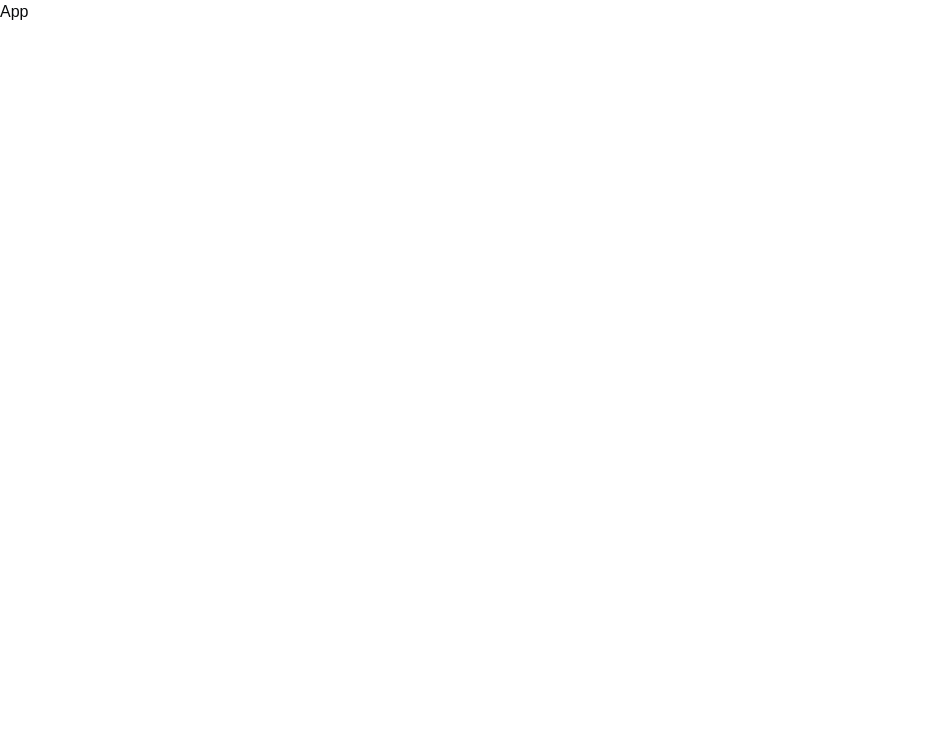
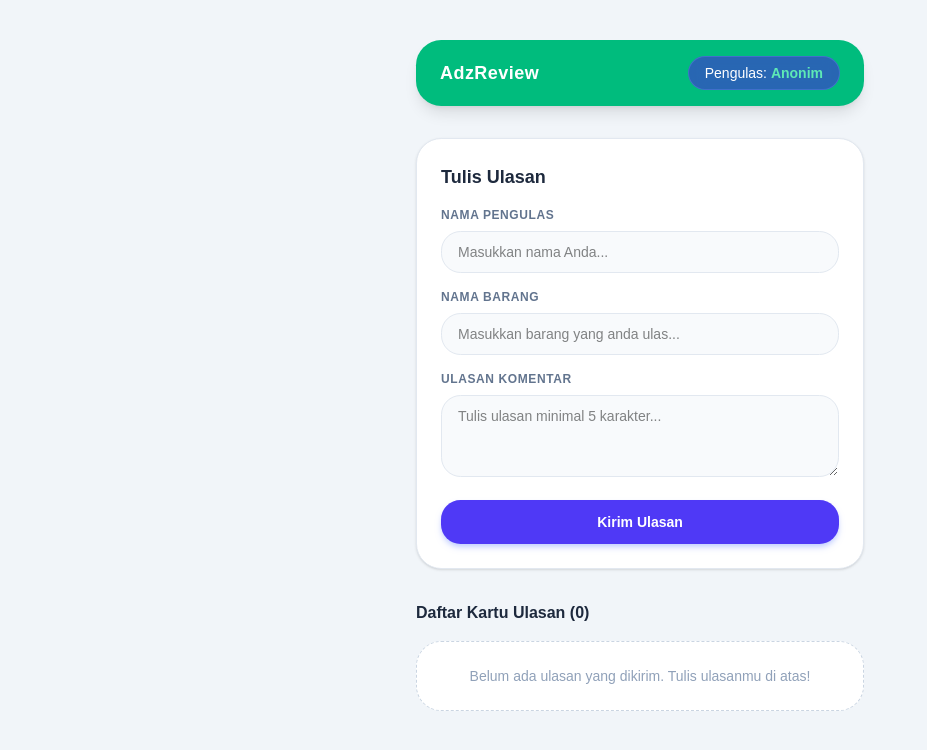
Before and after one commit to GarudaPratama/state-management-with-hooks-main-garuda, a React (Vite) app: page / in a window 1280 px wide. Shown: the top 750 px of the page, without its empty margins (0-927 px from the left). Built offline with nearby package versions, Linux system fonts and the light colour scheme.

Commit message:
Push Tugas useReducer & useContext

```diff
--- a/src/App.jsx
+++ b/src/App.jsx
@@ -1,5 +1,19 @@
-function App() {
-  return <div>App</div>;
+import React from 'react';
+import { ReviewProvider } from './context/ReviewContext';
+import Navbar from './components/Navbar';
+import ReviewForm from './components/ReviewForm';
+import ReviewCard from './components/ReviewCard';
+
+export default function App() {
+  return (
+    <ReviewProvider>
+      <div className="min-h-screen bg-slate-100 py-10 px-4">
+        <div className="max-w-md mx-auto">
+          <Navbar />
+          <ReviewForm />
+          <ReviewCard />
+        </div>
+      </div>
+    </ReviewProvider>
+  );
 }
-
-export default App;
--- /dev/null
+++ b/src/components/Navbar.jsx
@@ -0,0 +1,18 @@
+import React from 'react';
+import { useReview } from '../context/ReviewContext';
+
+export default function Navbar() {
+  const { state } = useReview();
+
+  return (
+    <nav className="bg-emerald-500 text-white px-6 py-4 rounded-2xl shadow-lg mb-8 flex justify-between items-center">
+      <div className="flex items-center gap-2">
+
+        <h1 className="text-lg font-bold tracking-wide">AdzReview</h1>
+      </div>
+      <div className="bg-indigo-700/60 px-4 py-1.5 rounded-full text-sm backdrop-blur-sm border border-indigo-400/30">
+        Pengulas: <span className="font-semibold text-emerald-300">{state.userName || 'Anonim'}</span>
+      </div>
+    </nav>
+  );
+}
--- /dev/null
+++ b/src/components/ReviewCard.jsx
@@ -0,0 +1,57 @@
+import React from 'react';
+import { useReview } from '../context/ReviewContext';
+
+export default function ReviewCard() {
+  const { state } = useReview();
+
+  return (
+    <div className="space-y-4">
+      <h3 className="text-base font-bold text-slate-800 flex items-center justify-between">
+        <span>Daftar Kartu Ulasan ({state.reviews.length})</span>
+        {state.userName && (
+          <span className="text-xs font-normal text-slate-500">
+            Ketikan Nama: <strong className="text-indigo-600">{state.userName}</strong>
+          </span>
+        )}
+      </h3>
+
+
+      {state.reviews.length === 0 ? (
+        <div className="bg-white border border-dashed border-slate-300 p-6 rounded-2xl text-center text-slate-400 text-sm">
+          Belum ada ulasan yang dikirim. Tulis ulasanmu di atas!
+        </div>
+      ) : (
+
+        state.reviews.map((item) => (
+          <div
+            key={item.id}
+            className="bg-white border border-slate-200 p-5 rounded-2xl shadow-sm hover:shadow-md transition"
+          >
+            <div className="flex items-center justify-between mb-3">
+              <div className="flex items-center gap-3">
+                <div className="w-9 h-9 rounded-full bg-indigo-100 text-indigo-600 font-bold flex items-center justify-center text-sm">
+                  {item.userName.charAt(0).toUpperCase()}
+                </div>
+                <div>
+                  <h4 className="font-semibold text-slate-800 text-sm leading-none">
+                    {item.userName}
+                  </h4>
+                  <span className="text-[10px] text-slate-400">Pengulas Terverifikasi</span>
+                </div>
+              </div>
+              <span className="text-xs text-slate-400">{item.date}</span>
+            </div>
+
+            <p className="text-slate-600 text-[11px] leading-relaxed mb-4">
+              <span>Mengulas: </span><span className='text-blue-500'>{item.item}</span>
+            </p>
+
+            <p className="text-slate-600 text-sm leading-relaxed bg-slate-50 p-3 rounded-xl border border-slate-100">
+              "{item.comment}"
+            </p>
+          </div>
+        ))
+      )}
+    </div>
+  );
+}
--- /dev/null
+++ b/src/components/ReviewForm.jsx
@@ -0,0 +1,101 @@
+import React from 'react';
+import { useReview } from '../context/ReviewContext';
+
+export default function ReviewForm() {
+  const { state, dispatch } = useReview();
+
+  const handleSubmit = (e) => {
+    e.preventDefault();
+
+    if (state.comment.trim().length < 5) {
+      dispatch({
+        type: 'SUBMIT_ERROR',
+        payload: 'Komentar terlalu pendek! Minimal 5 karakter.',
+      });
+      return;
+    }
+
+    dispatch({ type: 'SUBMIT_START' });
+
+    setTimeout(() => {
+      dispatch({ type: 'SUBMIT_SUCCESS' });
+    }, 1500);
+  };
+
+  return (
+    <form onSubmit={handleSubmit} className="bg-white border border-slate-200 p-6 rounded-2xl shadow-sm mb-8">
+      <h2 className="text-lg font-bold text-slate-800 mb-4">Tulis Ulasan</h2>
+
+      <div className="mb-4">
+        <label className="block text-xs font-semibold text-slate-500 uppercase tracking-wider mb-2">
+          Nama Pengulas
+        </label>
+        <input
+          type="text"
+          value={state.userName}
+          onChange={(e) => dispatch({ type: 'SET_USER_NAME', payload: e.target.value })}
+          placeholder="Masukkan nama Anda..."
+          className="w-full px-4 py-2.5 bg-slate-50 border border-slate-200 rounded-xl text-sm focus:outline-none focus:ring-2 focus:ring-indigo-500 focus:bg-white transition"
+        />
+      </div>
+
+      <div className="mb-4">
+        <label className="block text-xs font-semibold text-slate-500 uppercase tracking-wider mb-2">
+          Nama Barang
+        </label>
+        <input
+          type="text"
+          value={state.item}
+          onChange={(e) => dispatch({ type: 'SET_ITEM', payload: e.target.value })}
+          placeholder="Masukkan barang yang anda ulas..."
+          className="w-full px-4 py-2.5 bg-slate-50 border border-slate-200 rounded-xl text-sm focus:outline-none focus:ring-2 focus:ring-indigo-500 focus:bg-white transition"
+        />
+      </div>
+
+
+      <div className="mb-4">
+        <label className="block text-xs font-semibold text-slate-500 uppercase tracking-wider mb-2">
+          Ulasan Komentar
+        </label>
+        <textarea
+          rows="3"
+          value={state.comment}
+          onChange={(e) => dispatch({ type: 'SET_COMMENT', payload: e.target.value })}
+          placeholder="Tulis ulasan minimal 5 karakter..."
+          disabled={state.isLoading}
+          className="w-full px-4 py-2.5 bg-slate-50 border border-slate-200 rounded-xl text-sm focus:outline-none focus:ring-2 focus:ring-indigo-500 focus:bg-white transition disabled:opacity-50 disabled:cursor-not-allowed"
+        />
+      </div>
+
+
+      {state.error && (
+        <div className="mb-4 p-3 bg-red-50 border border-red-200 rounded-xl text-xs text-red-600 font-medium flex items-center gap-2">
+          <span>⚠️</span> {state.error}
+        </div>
+      )}
+
+
+      {state.isSuccess && (
+        <div className="mb-4 p-3 bg-emerald-50 border border-emerald-200 rounded-xl text-xs text-emerald-700 font-medium flex items-center gap-2">
+          <span>✅</span> Review berhasil!
+        </div>
+      )}
+
+
+      <button
+        type="submit"
+        disabled={state.isLoading}
+        className="w-full bg-indigo-600 hover:bg-indigo-700 active:bg-indigo-800 text-white font-semibold py-3 px-4 rounded-xl text-sm transition shadow-md shadow-indigo-200 disabled:opacity-60 disabled:cursor-not-allowed flex justify-center items-center gap-2"
+      >
+        {state.isLoading ? (
+          <>
+            <span className="animate-spin">⏳</span>
+            <span>Sedang Mengirim...</span>
+          </>
+        ) : (
+          'Kirim Ulasan'
+        )}
+      </button>
+    </form>
+  );
+}
--- /dev/null
+++ b/src/context/ReviewContext.jsx
@@ -0,0 +1,61 @@
+import React, { createContext, useReducer, useContext } from 'react';
+
+const initialState = {
+  userName: '',
+  item: '',
+  comment: '',
+  error: '',
+  isLoading: false,
+  isSuccess: false,
+  reviews: [],
+};
+
+function reviewReducer(state, action) {
+  switch (action.type) {
+    case 'SET_USER_NAME':
+      return { ...state, userName: action.payload };
+    case 'SET_ITEM':
+        return {...state, item: action.payload};
+    case 'SET_COMMENT':
+      return { ...state, comment: action.payload };
+    case 'SUBMIT_START':
+      return { ...state, isLoading: true, error: '', isSuccess: false };
+    case 'SUBMIT_SUCCESS':
+      const newReview = {
+        id: Date.now(),
+        userName: state.userName.trim() || 'Anonim',
+        item: state.item.trim(),
+        comment: state.comment.trim(),
+        date: new Date().toLocaleTimeString('id-ID', { hour: '2-digit', minute: '2-digit' }),
+      };
+      return {
+        ...state,
+        isLoading: false,
+        isSuccess: true,
+        error: '',
+        comment: '',
+        item: '',
+        reviews: [newReview, ...state.reviews],
+      };
+    case 'SUBMIT_ERROR':
+      return { ...state, isLoading: false, isSuccess: false, error: action.payload };
+    default:
+      return state;
+  }
+}
+
+const ReviewContext = createContext();
+
+export function ReviewProvider({ children }) {
+  const [state, dispatch] = useReducer(reviewReducer, initialState);
+
+  return (
+    <ReviewContext.Provider value={{ state, dispatch }}>
+      {children}
+    </ReviewContext.Provider>
+  );
+}
+
+export function useReview() {
+  return useContext(ReviewContext);
+}
```
Also changed, not shown: src/components/testing.jsx (deleted).
